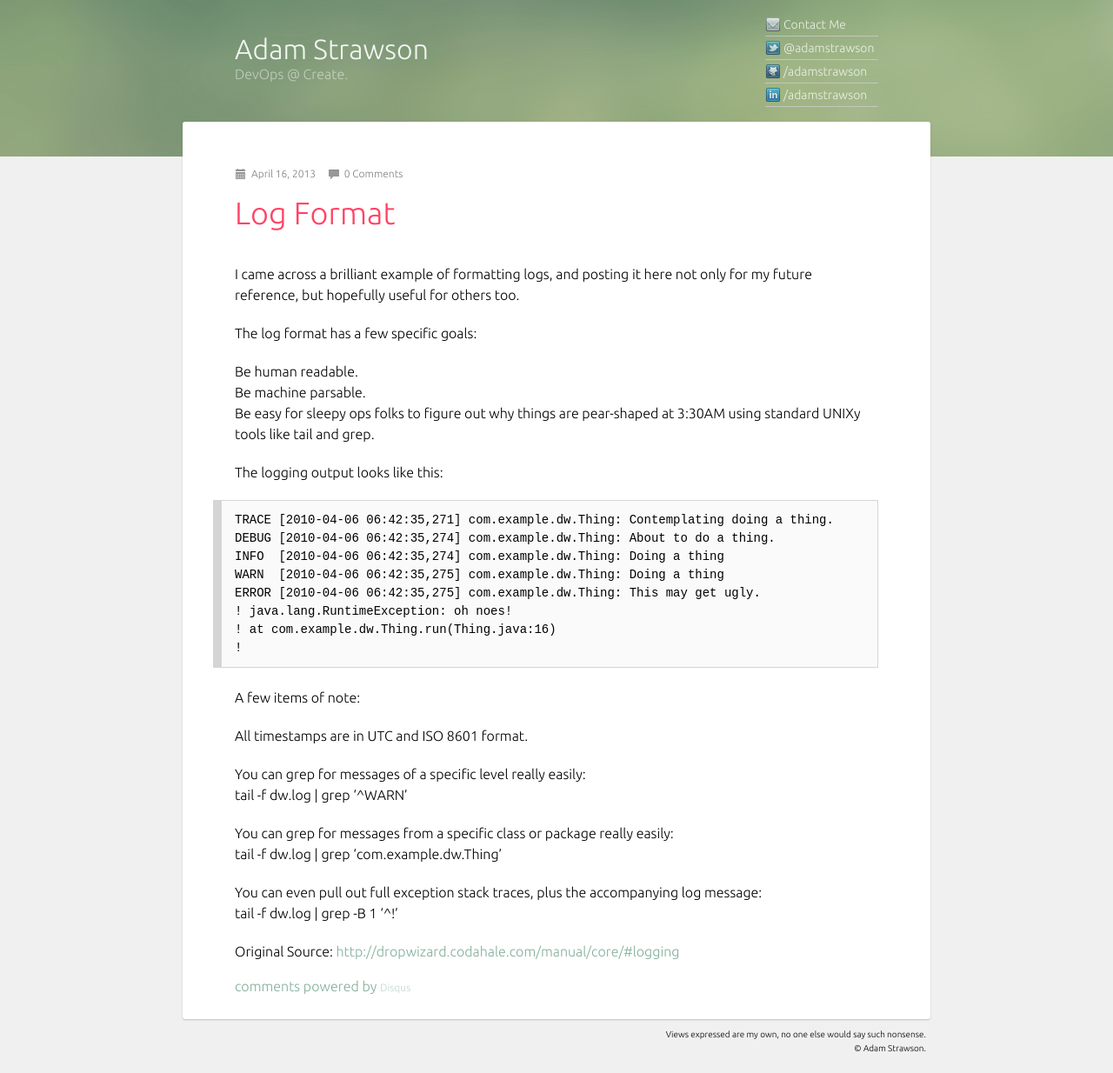
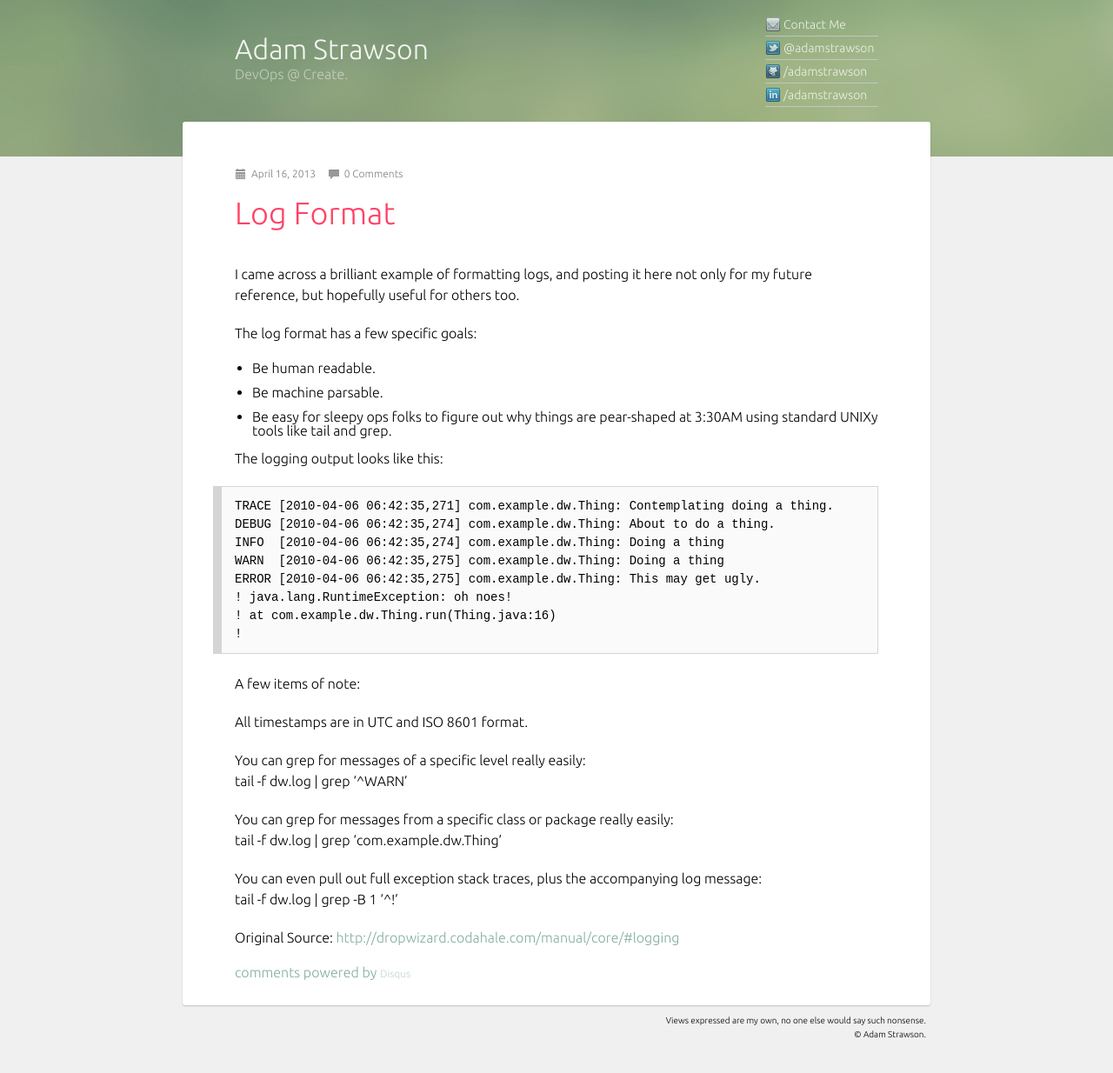
Before and after one commit to adamstrawson/adamstrawson.github.com, a Jekyll site: the page built from _posts/2013-04-16-Log_Format.md, in a window 1280 px wide. Shown: the whole page at 87% size. Built offline with Jekyll 4.4.1, drawn with Linux system fonts in a browser that asks for light colours; Markdown is read by kramdown in place of the engine named in the settings; comment, search, counter and statistics services are not loaded.

```diff
--- a/_posts/2013-04-16-Log_Format.md
+++ b/_posts/2013-04-16-Log_Format.md
@@ -7,9 +7,9 @@ I came across a brilliant example of formatting logs, and posting it here not on
 
 The log format has a few specific goals:
 
-Be human readable.
-Be machine parsable.
-Be easy for sleepy ops folks to figure out why things are pear-shaped at 3:30AM using standard UNIXy tools like tail and grep.
+- Be human readable.
+- Be machine parsable.
+- Be easy for sleepy ops folks to figure out why things are pear-shaped at 3:30AM using standard UNIXy tools like tail and grep.
 
 The logging output looks like this:
 
```
